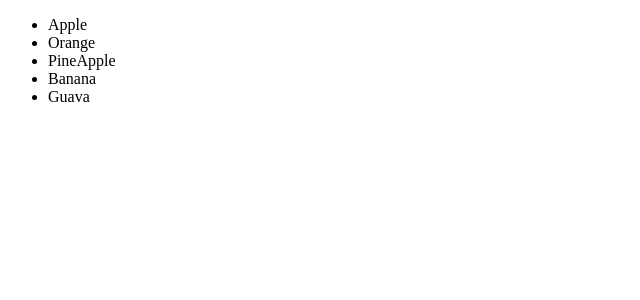
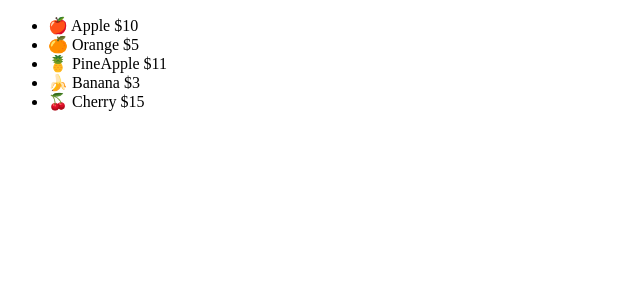
Before and after one commit to srjingole0610/ReactPro, a React (Vite) app: page / in a window 1280 px wide. Shown: the top 300 px of the page, without its empty margins (0-640 px from the left). Built offline with nearby package versions, Linux system fonts and the light colour scheme.

Commit message:
Rendering Array of objects in a list

```diff
--- a/src/components/Fruits.jsx
+++ b/src/components/Fruits.jsx
@@ -1,13 +1,24 @@
 import React from 'react'
 
 function Fruits() {
-    const Fruits = ['Apple', 'Orange', 'PineApple', 'Banana', 'Guava']
+    const Fruits = [
+        { name: 'Apple', price: 10, emoji: '🍎' },
+        { name: 'Orange', price: 5, emoji: '🍊' },
+        { name: 'PineApple', price: 11, emoji: '🍍' },
+        { name: 'Banana', price: 3, emoji: '🍌' },
+        { name: 'Cherry', price: 15, emoji: '🍒' }
+
+    ]
     return (
         <div>
             <ul>
-                {Fruits.map((fruit, ind) => {
-                    return <li key={ind}>{fruit}</li>
-                })}
+                {
+                    Fruits.map((fruit, index) => {
+                        return <li key={index}>
+                            {fruit.emoji} {fruit.name} ${fruit.price}
+                        </li>
+                    })
+                }
             </ul>
         </div>
     )
```
